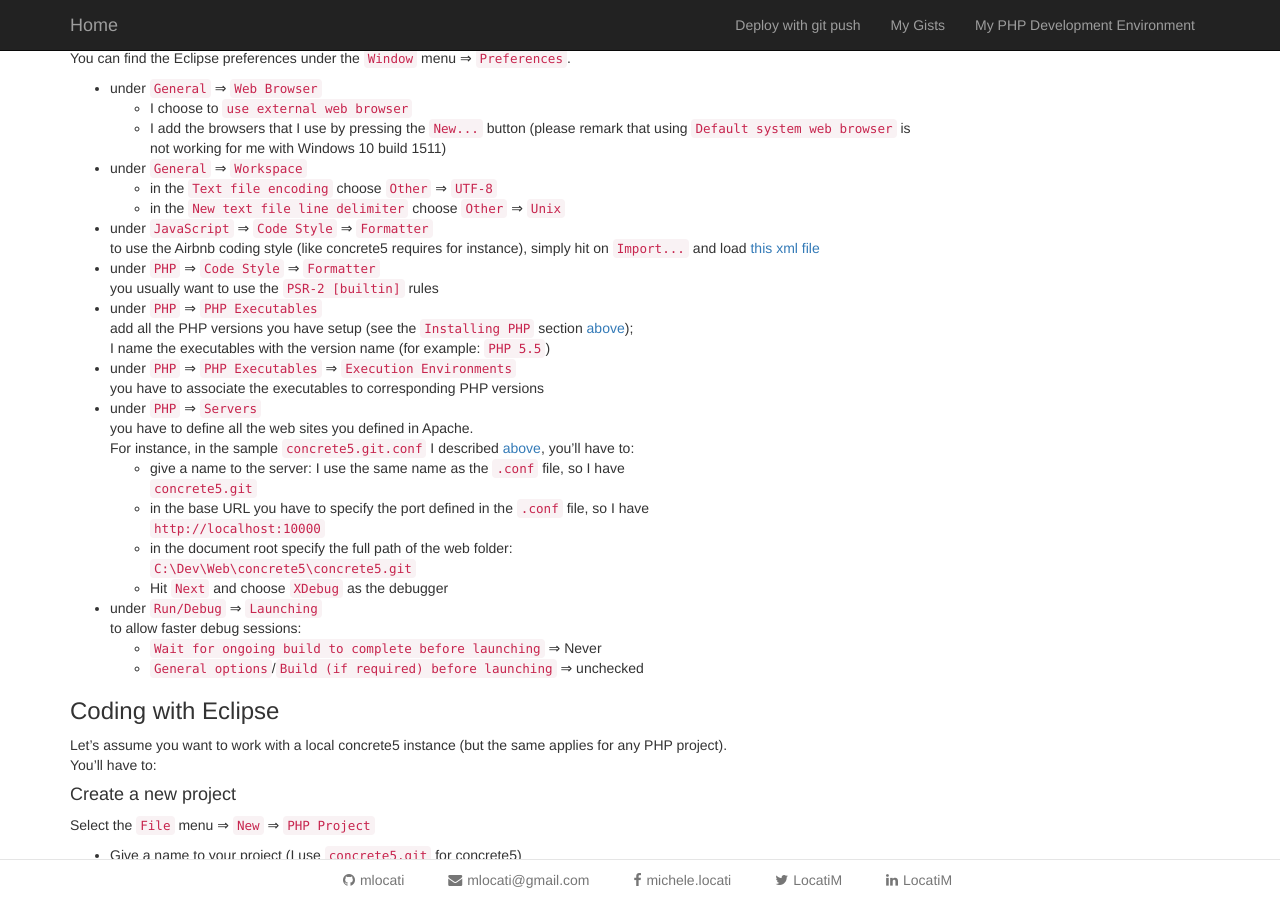
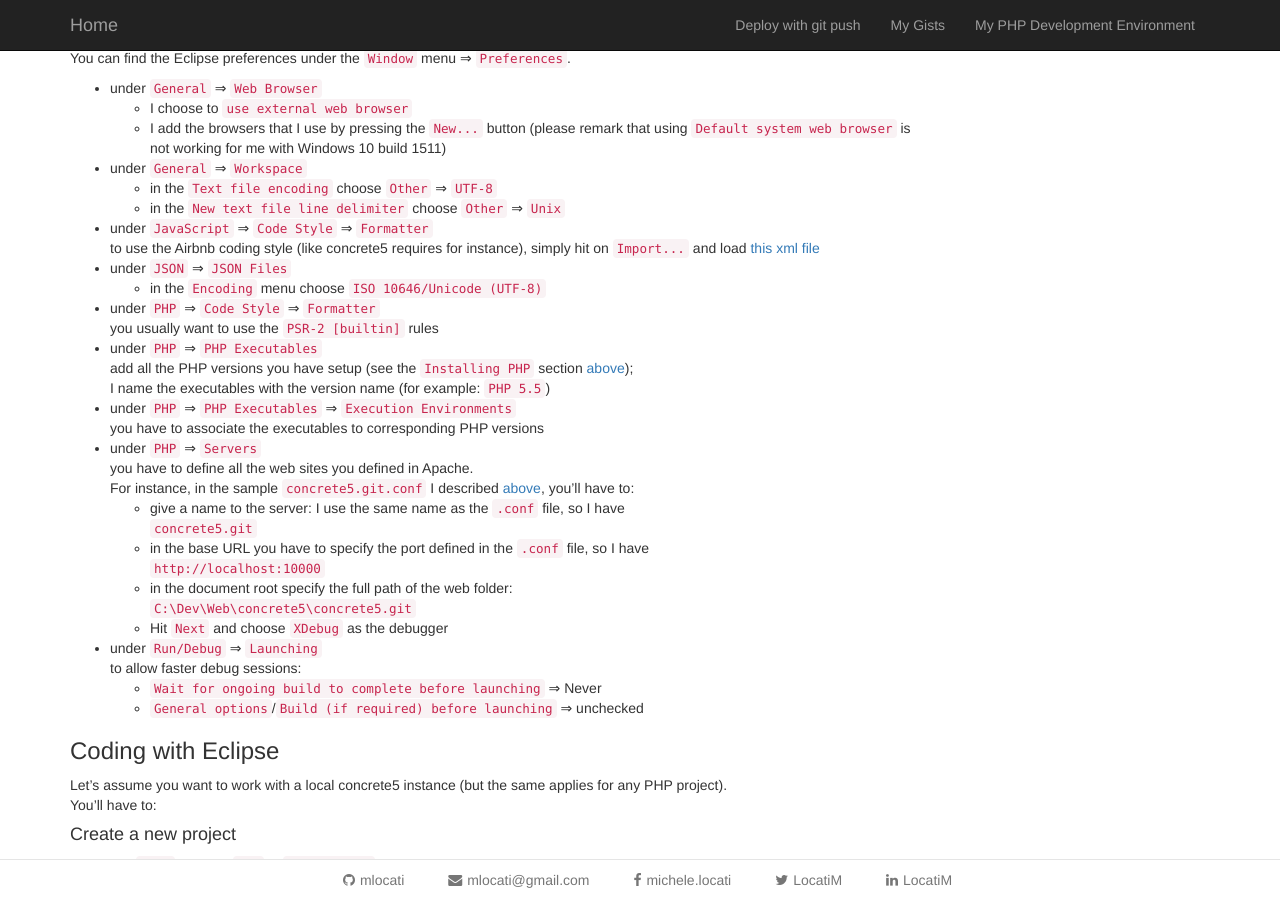
Before and after one commit to mlocati/mlocati.github.io, a Jekyll site: the page built from _articles/my-php-development-environment.md, in a window 1280 px wide and 900 px high, scrolled down 9982 px. Built offline with Jekyll 4.4.1, drawn with Linux system fonts in a browser that asks for light colours.

Commit message:
Configure JSON encoding

```diff
--- a/_articles/my-php-development-environment.md
+++ b/_articles/my-php-development-environment.md
@@ -591,6 +591,8 @@ You can find the Eclipse preferences under the `Window` menu ⇒ `Preferences`.
   - in the `New text file line delimiter` choose `Other` ⇒ `Unix`
 - under `JavaScript` ⇒ `Code Style` ⇒ `Formatter`
   to use the Airbnb coding style (like concrete5 requires for instance), simply hit on `Import...` and load [this xml file](https://github.com/mlocati/mlocati.github.io/blob/master/files/Airbnb.xml)
+- under `JSON` ⇒ `JSON Files`
+  - in the `Encoding` menu choose `ISO 10646/Unicode (UTF-8)`
 - under `PHP` ⇒ `Code Style` ⇒ `Formatter`
   you usually want to use the `PSR-2 [builtin]` rules
 - under `PHP` ⇒ `PHP Executables`
```
